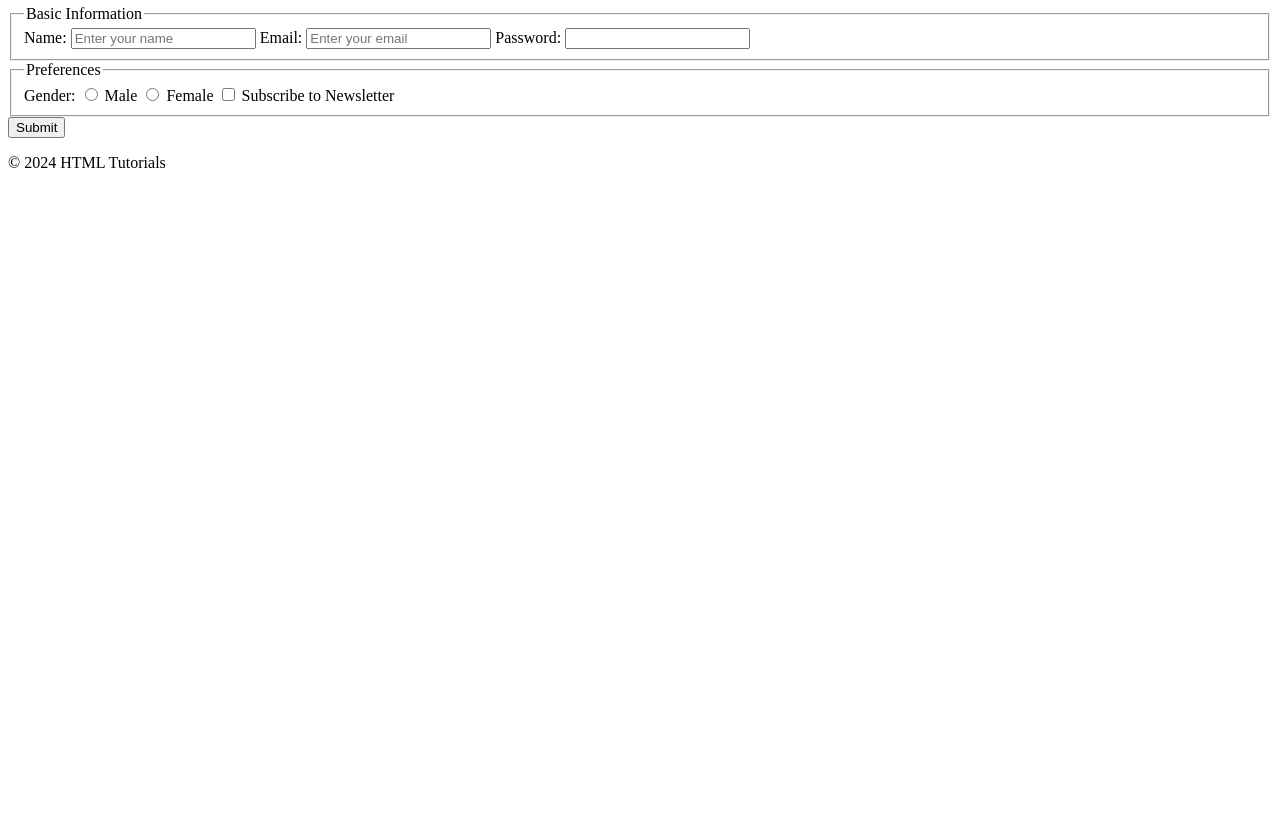
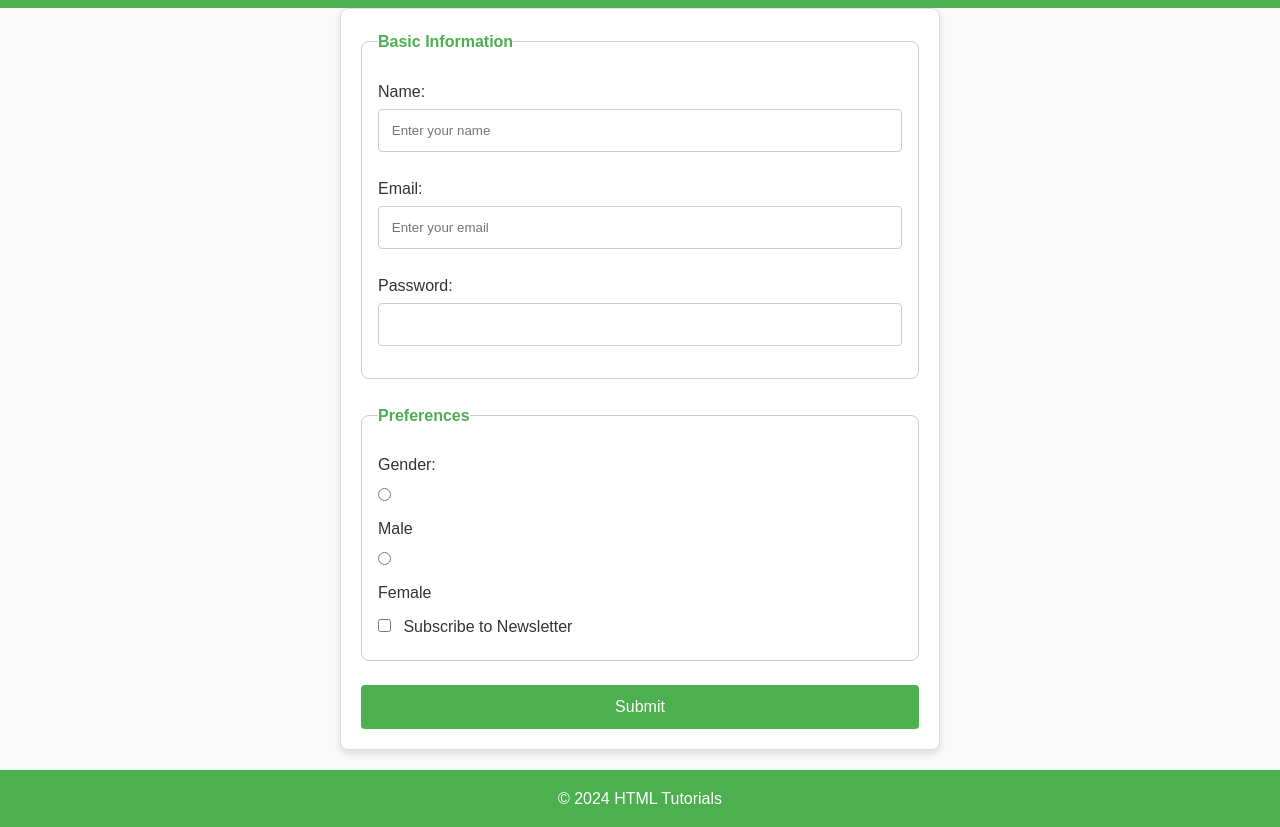
Before and after one commit to Mayank-Garg7/Html, a plain HTML site: page 01-Introduction-to-HTML/04-HTML-Forms-Basics/examples/form-in-html.html in a window 1280 px wide. Shown: the part 75-902 px from the top of the page. Before the commit the page ends 800 px from the top, so only its background shows below. Drawn offline with Linux system fonts and the light colour scheme.

Commit message:
updating the html code for making it more appealing

```diff
--- a/01-Introduction-to-HTML/04-HTML-Forms-Basics/examples/form-in-html.html
+++ b/01-Introduction-to-HTML/04-HTML-Forms-Basics/examples/form-in-html.html
@@ -4,6 +4,7 @@
     <meta charset="UTF-8">
     <meta name="viewport" content="width=device-width, initial-scale=1.0">
     <meta name="description" content="Learn the basics of HTML forms, including input fields, labels, buttons, and structure for a better user experience and SEO.">
+    <link rel="stylesheet" href="../assets/styles/style.css">
     <title>HTML Forms Basics</title>
 </head>
 <body>
```
